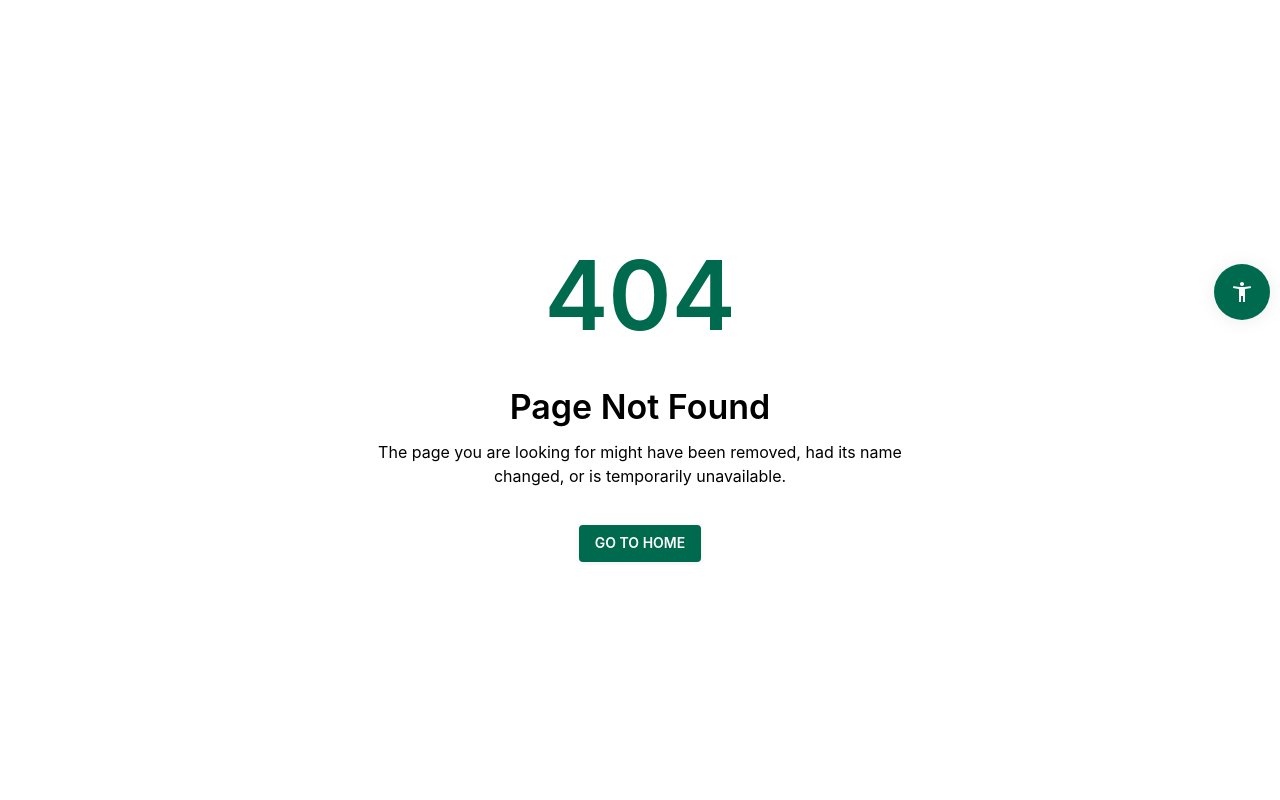
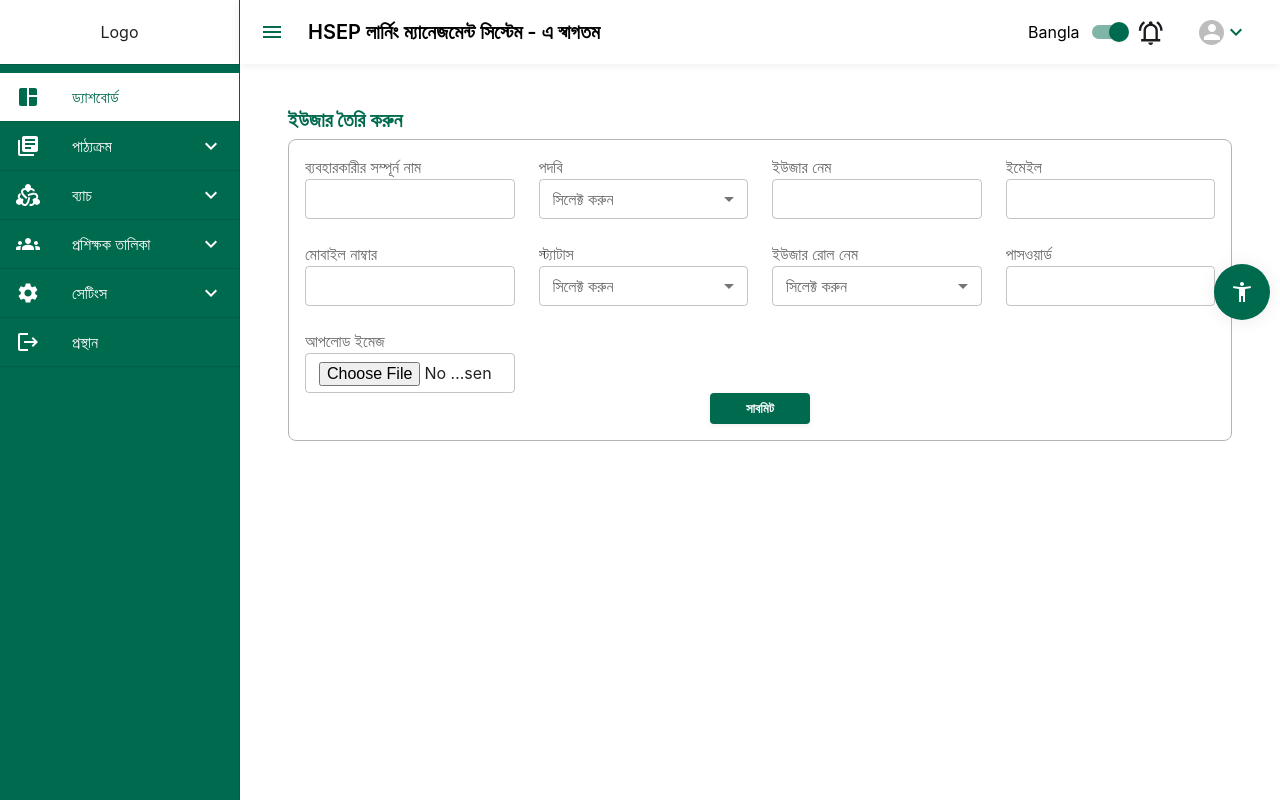
Before and after one commit to affan-habib/admin-panel, a React (Create React App) app: page /create-admin-user in a window 1280 px wide. Before the commit this address had no page. Built offline with nearby package versions, Linux system fonts and the light colour scheme.

Commit message:
Added Admin user create form

```diff
--- a/src/components/layouts/menu-items.tsx
+++ b/src/components/layouts/menu-items.tsx
@@ -99,6 +99,11 @@ export const useGetMenuItems = (): MenuItem[] => {
           title: t('adminUserList'),
           icon: <LibraryBooksIcon/>,
           path: '/admin-user-list'
+        },
+        {
+          title: t('createAdminUser'),
+          icon: <LibraryBooksIcon/>,
+          path: '/create-admin-user'
         }
       ]
     }
--- /dev/null
+++ b/src/core/createUser/CreateAdminUser.tsx
@@ -0,0 +1,183 @@
+import React from 'react';
+import { Container, Grid,Typography, InputLabel } from '@mui/material';
+import { Formik, Form, Field } from 'formik';
+import TextField from '@mui/material/TextField';
+import MenuItem from '@mui/material/MenuItem';
+import Button from '@mui/material/Button';
+
+const CreateAdminUser: React.FC = () => {
+  return (
+    <div>
+
+
+      <Container maxWidth="xl" style={{ marginTop: '20px' }}>
+        <Grid container>
+          <Grid item xs={12}>
+            <Typography variant="h6" gutterBottom sx={{ color: 'rgba(0, 106, 78, 1)' }}>
+              ইউজার তৈরি করুন
+            </Typography>
+          </Grid>
+          <Grid item xs={12} sx={{ border: '1px solid rgba(180, 180, 180, 1)', borderRadius: '8px', p: 2 }}>
+            <Formik
+              initialValues={{
+                textField: '',
+                dropdown: '',
+                password: '',
+                phone: '',
+              }}
+              onSubmit={(values) => {
+                // Handle form submission logic
+                console.log(values);
+              }}
+            >
+              <Form
+                style={{
+                  display: 'flex',
+                  flexDirection: 'column',
+                  alignItems: 'center',
+                }}
+              >
+                <Grid container spacing={3}>
+                  <Grid item xs={12} md={3}>
+                    <InputLabel htmlFor="textField">ব্যবহারকারীর সম্পূর্ন নাম</InputLabel>
+                    <Field
+                      name="textField"
+                      as={TextField}
+                      fullWidth
+                      size="small"
+                    />
+                  </Grid>
+
+                  <Grid item xs={12} md={3}>
+                    <InputLabel htmlFor="dropdown">পদবি</InputLabel>
+                    <Field
+                      name="dropdown"
+                      as={TextField}
+                      select
+                      fullWidth
+                      size="small"
+                      label="সিলেক্ট করুন"
+                       // Set an empty default value
+                    >
+
+                      <MenuItem value="option1">Option 1</MenuItem>
+                      <MenuItem value="option2">Option 2</MenuItem>
+                      <MenuItem value="option3">Option 3</MenuItem>
+                    </Field>
+                  </Grid>
+
+                  <Grid item xs={12} md={3}>
+                    <InputLabel htmlFor="name">ইউজার নেম</InputLabel>
+                    <Field
+                      name="name"
+                      type="name"
+                      as={TextField}
+                      fullWidth
+                      size="small"
+                    />
+                  </Grid>
+
+                  <Grid item xs={12} md={3}>
+                    <InputLabel htmlFor="email"> ইমেইল</InputLabel>
+                    <Field
+                      name="email"
+                      as={TextField}
+                      fullWidth
+                      size="small"
+                    />
+                  </Grid>
+                  <Grid item xs={12} md={3}>
+                    <InputLabel htmlFor="number"> মোবাইল নাম্বার</InputLabel>
+                    <Field
+                      name="number"
+                      as={TextField}
+                      fullWidth
+                      size="small"
+                    />
+                  </Grid>
+                  <Grid item xs={12} md={3}>
+                    <InputLabel htmlFor="dropdown">স্ট্যাটাস</InputLabel>
+                    <Field
+                      name="dropdown"
+                      as={TextField}
+                      select
+                      fullWidth
+                      size="small"
+                      label="সিলেক্ট করুন"
+                       // Set an empty default value
+                    >
+
+                      <MenuItem value="option1">Option 1</MenuItem>
+                      <MenuItem value="option2">Option 2</MenuItem>
+                      <MenuItem value="option3">Option 3</MenuItem>
+                    </Field>
+                  </Grid>
+                  <Grid item xs={12} md={3}>
+                    <InputLabel htmlFor="dropdown">ইউজার রোল নেম</InputLabel>
+                    <Field
+                      name="dropdown"
+                      as={TextField}
+                      select
+                      fullWidth
+                      size="small"
+                      label="সিলেক্ট করুন"
+                       // Set an empty default value
+                    >
+
+                      <MenuItem value="option1">Option 1</MenuItem>
+                      <MenuItem value="option2">Option 2</MenuItem>
+                      <MenuItem value="option3">Option 3</MenuItem>
+                    </Field>
+                  </Grid>
+                  <Grid item xs={12} md={3}>
+                    <InputLabel htmlFor="password">পাসওয়ার্ড</InputLabel>
+                    <Field
+                      name="password"
+                      type="password"
+                      as={TextField}
+                      fullWidth
+                      size="small"
+                    />
+                  </Grid>
+                  <Grid item xs={12} md={3}>
+                  <InputLabel htmlFor="file">আপলোড ইমেজ</InputLabel>
+                  <Field
+                    name="file"
+                    type="file"
+                    as={TextField} // Use TextField for consistent styling
+                    fullWidth
+                    size="small"
+                    InputLabelProps={{ shrink: true }} // Keep the label from floating to the top
+                  />
+                </Grid>
+                </Grid>
+
+                <Button
+                    aria-label="toggle-status"
+                    size="small"
+                    variant='contained'
+                    style={{
+                        backgroundColor:'primary.main',
+                        color: 'white',
+                        width: '100px',
+                        display: 'inline-flex',
+                        justifyContent: 'center',
+                        alignItems: 'center',
+                    }}
+                >
+                   সাবমিট
+                </Button>
+              </Form>
+            </Formik>
+          </Grid>
+        </Grid>
+      </Container>
+    </div>
+
+
+
+  );
+
+};
+
+export default CreateAdminUser;
--- a/src/locale/bn.json
+++ b/src/locale/bn.json
@@ -57,5 +57,6 @@
   "adminUserList": "এডমিন ইউজার লিস্ট",
   "fullUserName": "ব্যবহারকারীর সম্পূর্ন নাম",
   "userName": "ইউজার নাম",
-  "userRoleName": "ইউজার রোল নেম"
+  "userRoleName": "ইউজার রোল নেম",
+  "createAdminUser": "ক্রিয়েট এডমিন ইউজার"
 }
--- a/src/locale/en.json
+++ b/src/locale/en.json
@@ -57,5 +57,6 @@
   "adminUserList": "Admin User List",
   "fullUserName": "Full Name Of User",
   "userName": "User Name",
-  "userRoleName": "User Role Name"
+  "userRoleName": "User Role Name",
+  "createAdminUser": "Create Admin User"
 }
--- a/src/routes/AdminRoutes.js
+++ b/src/routes/AdminRoutes.js
@@ -1,6 +1,7 @@
 import { lazy } from 'react';
 import Loadable from 'components/common/Loadable';
 import AdminUserList from 'core/adminUserList/AdminUserList';
+import CreateAdminUser from 'core/createUser/CreateAdminUser';
 const PrivateRoute = Loadable(
   lazy(() => import('components/common/PrivateRoute')),
 );
@@ -44,6 +45,10 @@ const AdminRoutes = {
     {
       path: 'admin-user-list',
       element: <AdminUserList/>
+    },
+    {
+      path: 'create-admin-user',
+      element: <CreateAdminUser/>
     }
   ],
 };
```
